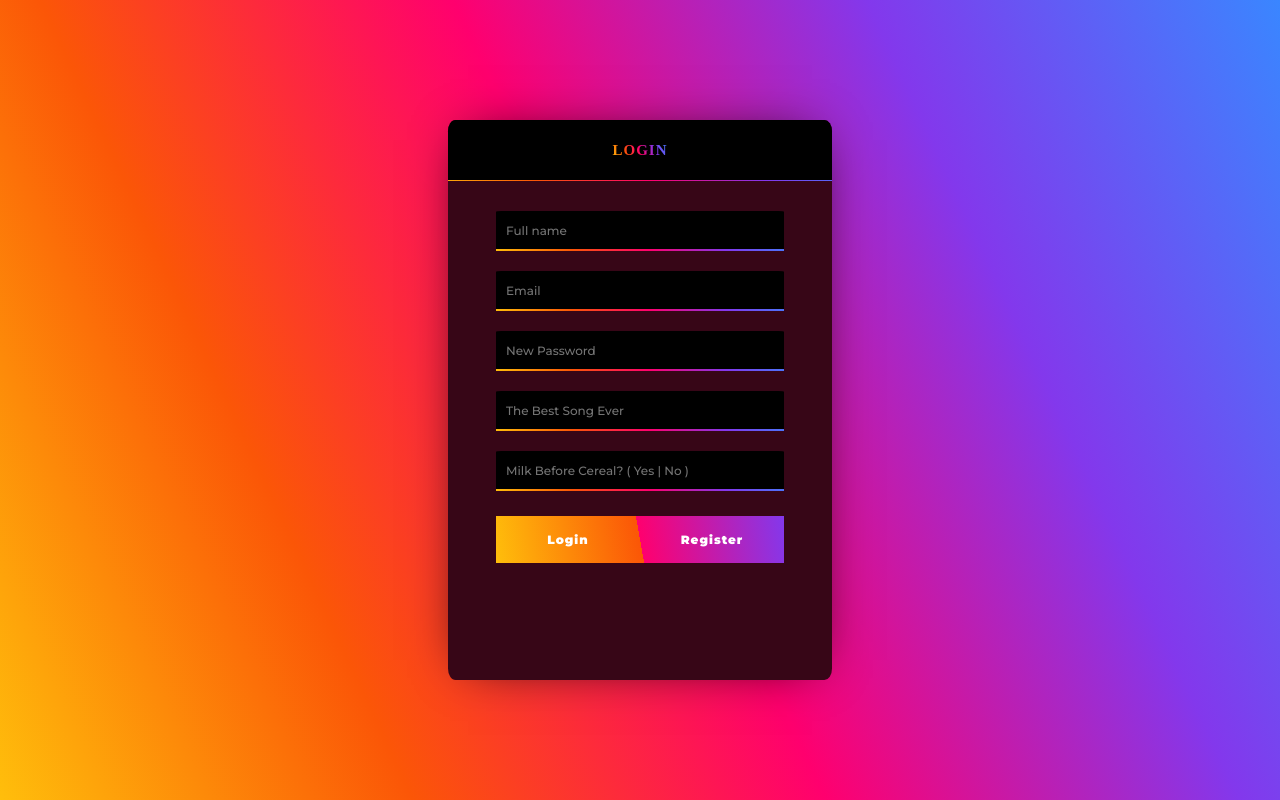
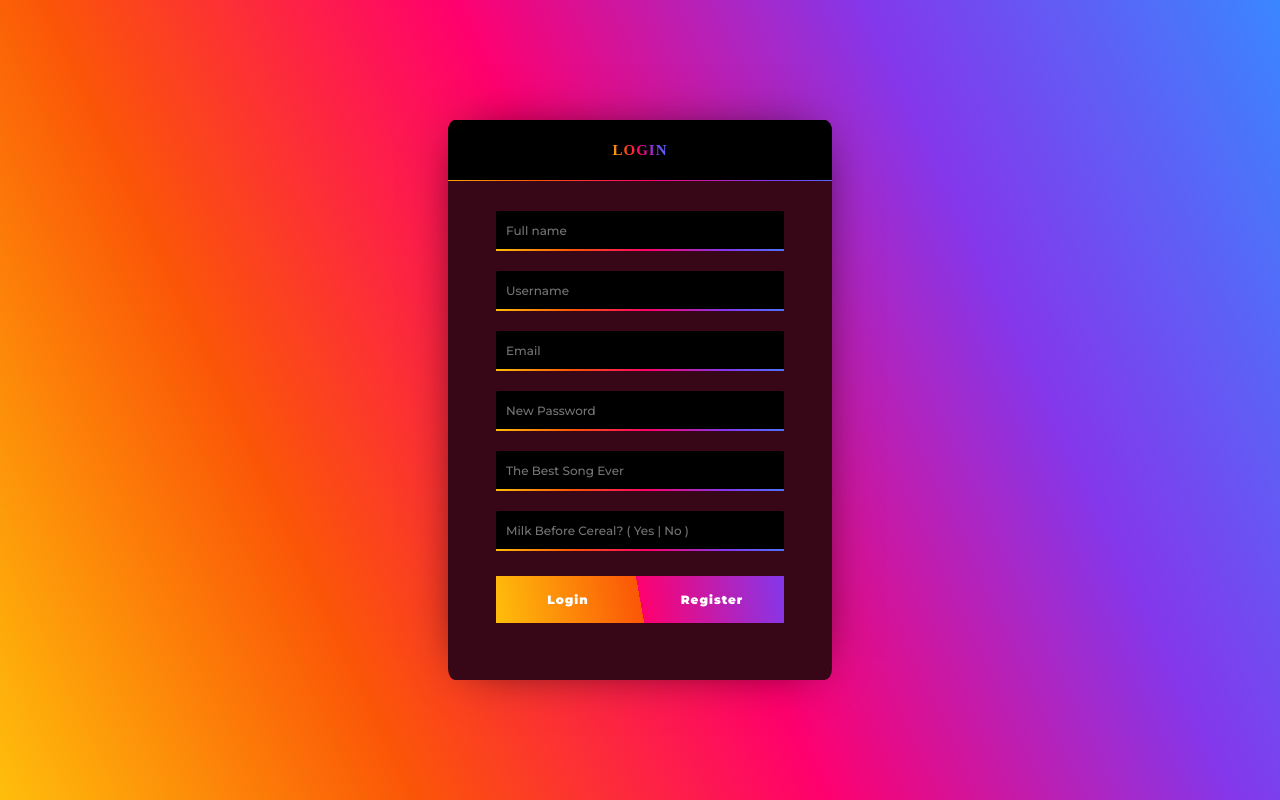
Before and after one commit to onyx-interactive/account, a plain HTML site: page firebase.html in a window 1280 px wide. Drawn offline with Linux system fonts and the light colour scheme; a web font is replaced by a local one.

Commit message:
Update firebase.html

```diff
--- a/firebase.html
+++ b/firebase.html
@@ -22,6 +22,7 @@
                 <div id="form_content_container">
                     <div id="form_content_inner_container">
                         <input type="text" id="full_name" placeholder="Full name">
+                        <input type="text" id="username" placeholder="Username">
                         <input type="email" id="email" placeholder="Email">
                         <input type="password" id="password" placeholder="New Password">
 
```
